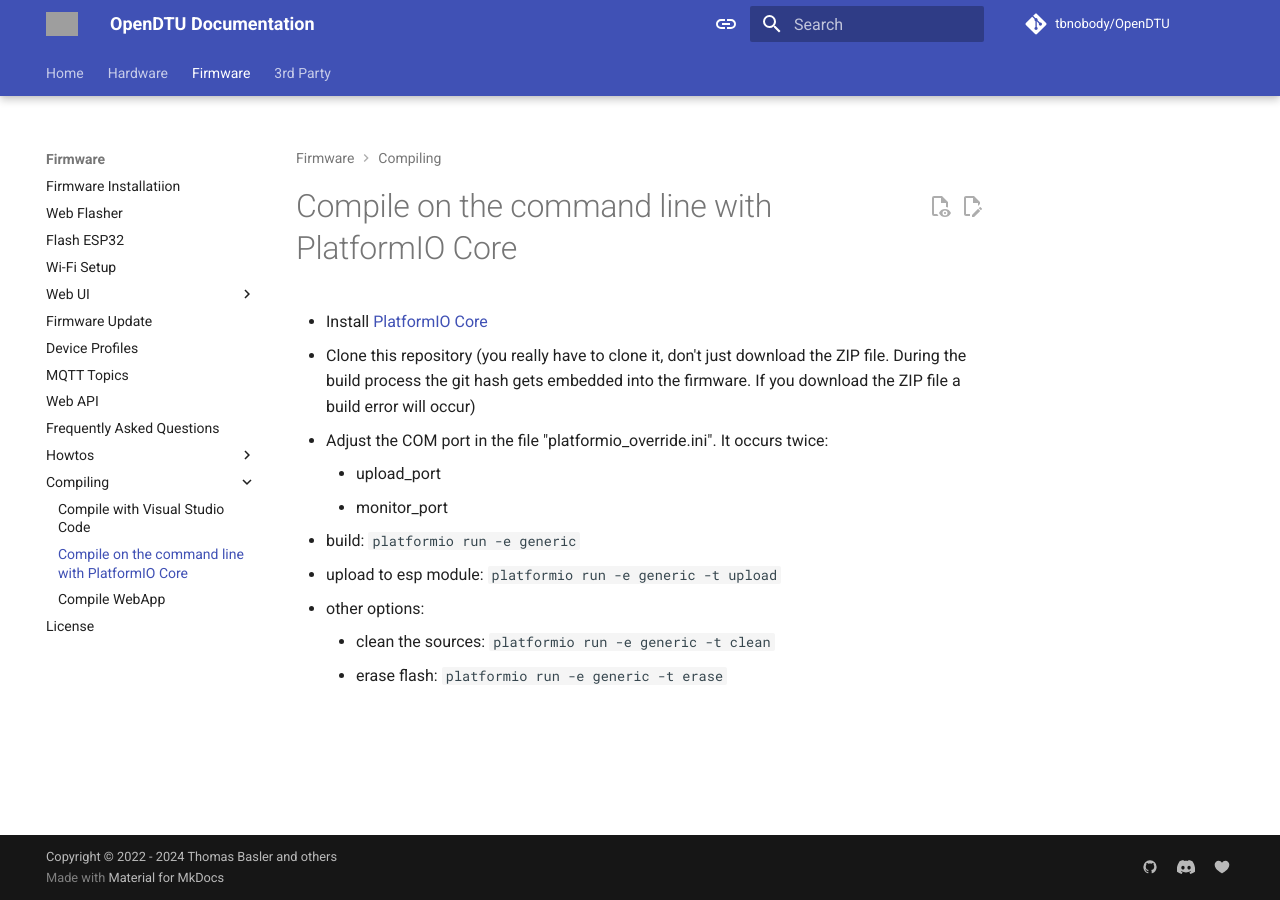
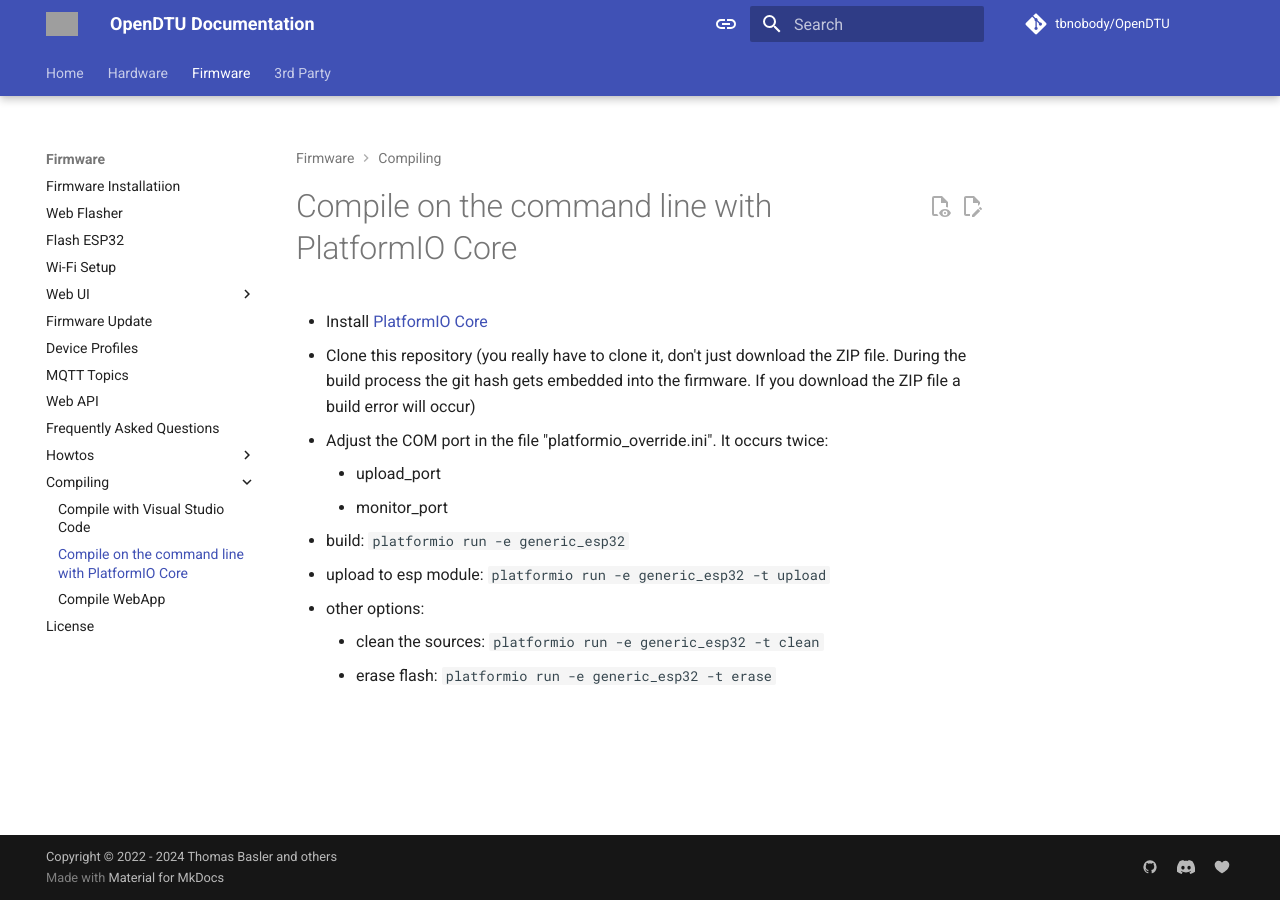
Before and after one commit to tbnobody/OpenDTU-docs, an MkDocs documentation site: the page built from docs/firmware/compile_cli.md, in a window 1280 px wide. Built offline with MkDocs 1.6.1 and Material for MkDocs 9.7.7, drawn with Linux system fonts in a browser that asks for light colours; comment, search, counter and statistics services are not loaded; grey boxes are pictures that could not be loaded.

Commit message:
do not promote building "generic" environment

```diff
--- a/docs/firmware/compile_cli.md
+++ b/docs/firmware/compile_cli.md
@@ -5,8 +5,8 @@
 * Adjust the COM port in the file "platformio_override.ini". It occurs twice:
     * upload_port
     * monitor_port
-* build: `platformio run -e generic`
-* upload to esp module: `platformio run -e generic -t upload`
+* build: `platformio run -e generic_esp32`
+* upload to esp module: `platformio run -e generic_esp32 -t upload`
 * other options:
-    * clean the sources:  `platformio run -e generic -t clean`
-    * erase flash: `platformio run -e generic -t erase`
+    * clean the sources:  `platformio run -e generic_esp32 -t clean`
+    * erase flash: `platformio run -e generic_esp32 -t erase`
```
Also changed, not shown: docs/firmware/update.md (+1 -1 lines).
